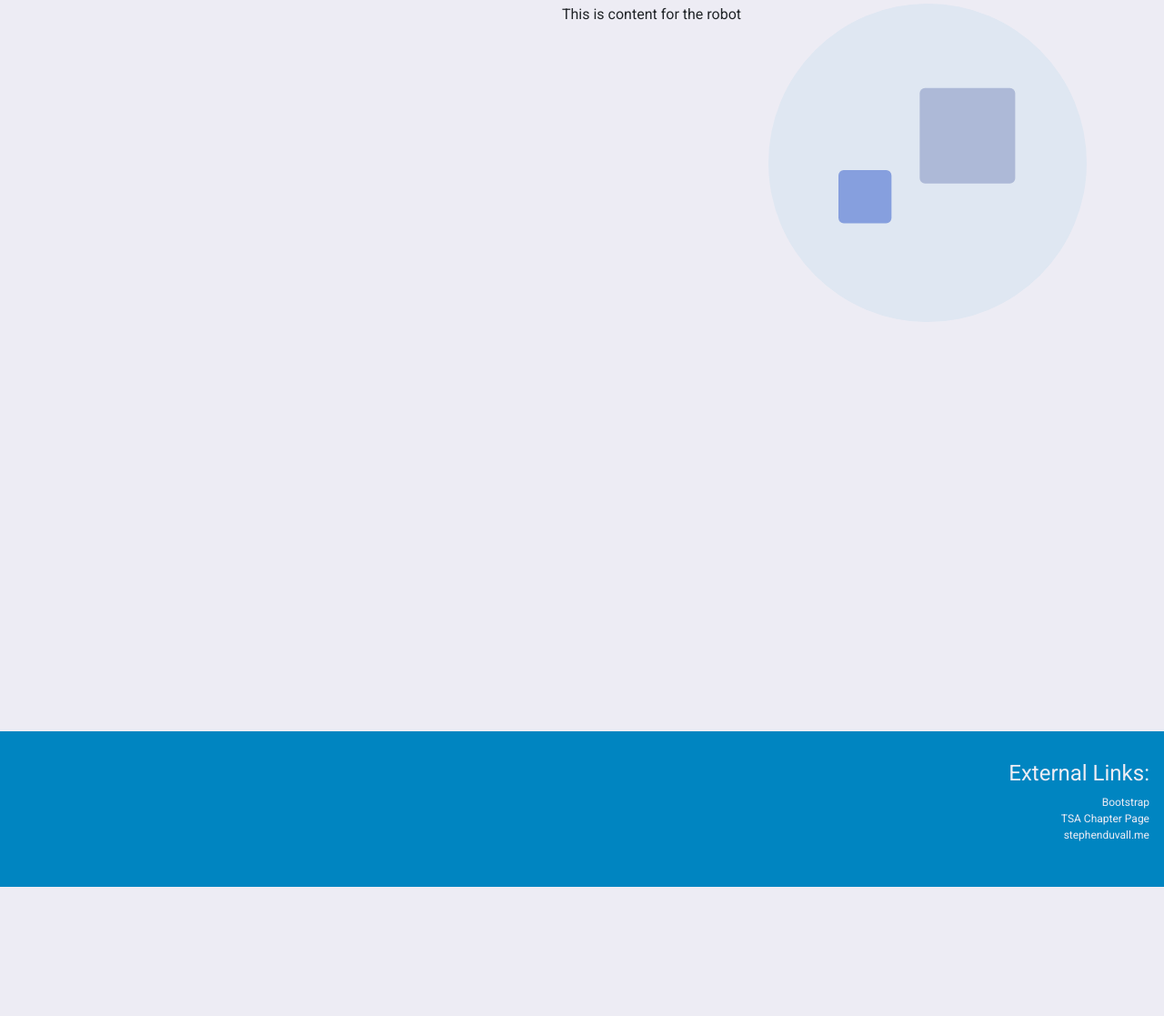
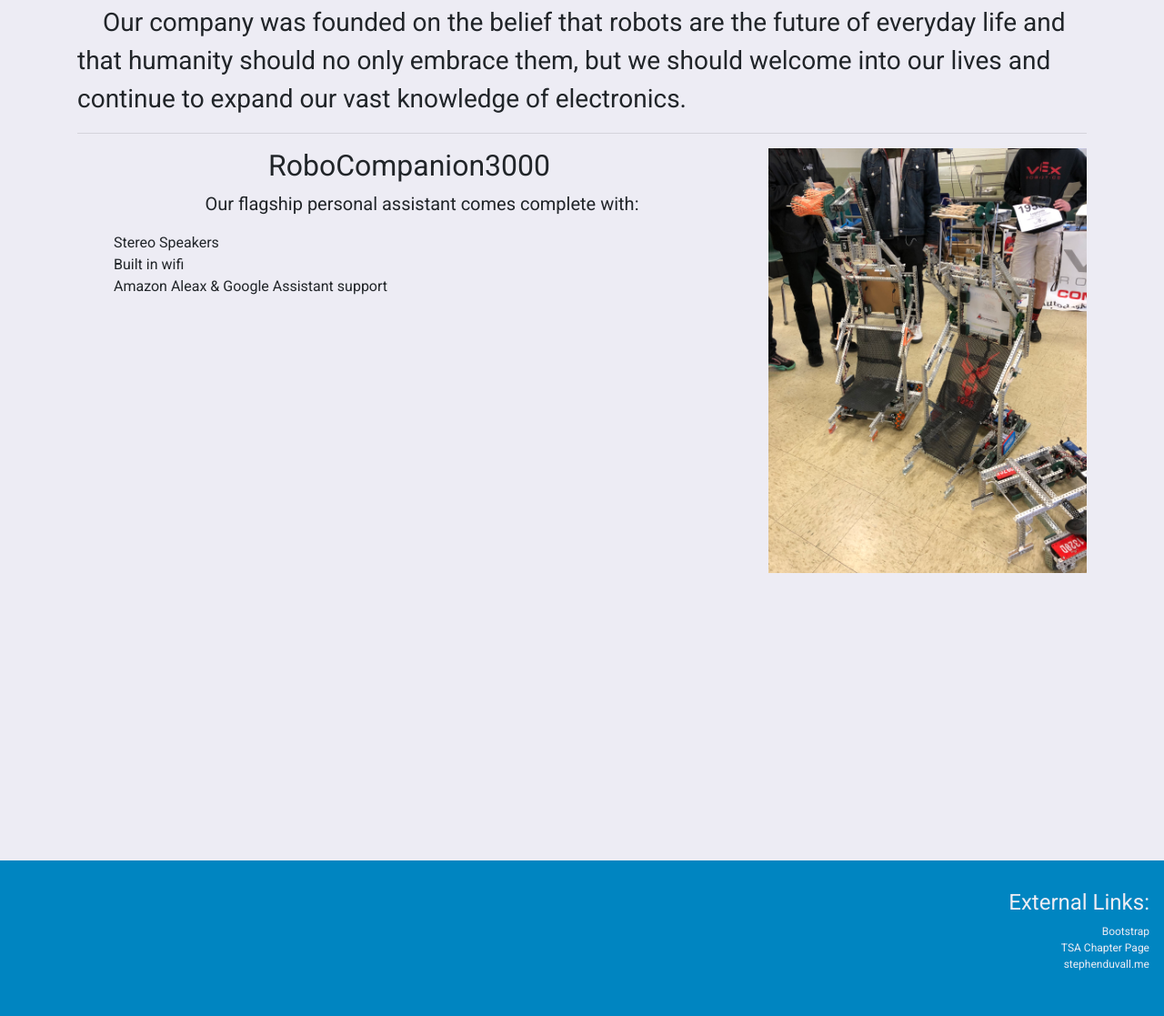
Before and after one commit to LHS-TSA/TSA-Website, a PHP site: page /brief.html in a window 1280 px wide. Shown: the part 56-1173 px from the top of the page at 91% size. Before the commit the page ends 1031 px from the top, so only its background shows below. Run offline with PHP 8.4, Linux system fonts and the light colour scheme; some libraries are stand-ins or nearby versions.

Commit message:
Added content to the design brief

```diff
--- a/brief.html
+++ b/brief.html
@@ -41,13 +41,26 @@
 
   <div class="divider"></div>
   <!-- Main Content for webpage -->
+
+  <div class="container">
+    <p>Our company was founded on the belief that robots are the future of everyday life and that humanity should no only embrace them,
+      but we should welcome into our lives and continue to expand our vast knowledge of electronics.
+    </p>
+  </div>
   <div id="content" class="container">
+    <hr>
     <div class="row">
-      <div class="col-md-8">
-        This is content for the robot
+      <div id="robo-content" class="col-md-8">
+        <h2>RoboCompanion3000</h2>
+        <p>Our flagship personal assistant comes complete with:</p>
+        <ul>
+          <li>Stereo Speakers</li>
+          <li>Built in wifi</li>
+          <li>Amazon Aleax & Google Assistant support</li>
+        </ul>
       </div>
       <div class="col-md-4">
-        <img class="img-fluid" src="img/blank_img.svg">
+        <img class="img-fluid" src="img/IMG_0250.jpg">
       </div>
     </div>
   </div>
--- a/css/brief.css
+++ b/css/brief.css
@@ -7,17 +7,17 @@
 }
 #content {
   min-height: 100vh;
-  text-align: right;
 }
-
-.title {
-  font-size: 8.75em;
-  color: #eeedf4;
-  text-decoration: none;
-  font-style: normal;
-  line-height: 33%;
-  font-family: pragmatica, sans-serif;
-  font-weight: 900;
+#robo-content>h2{
+  text-align: center;
+}
+#robo-content>ul {
+  text-align: left;
+  list-style: none;
+}
+#robo-content>p {
+  text-align: center;
+  font-size: 1.25rem
 }
 
 
```
Also changed, not shown: img/IMG_0250.jpg (added).
